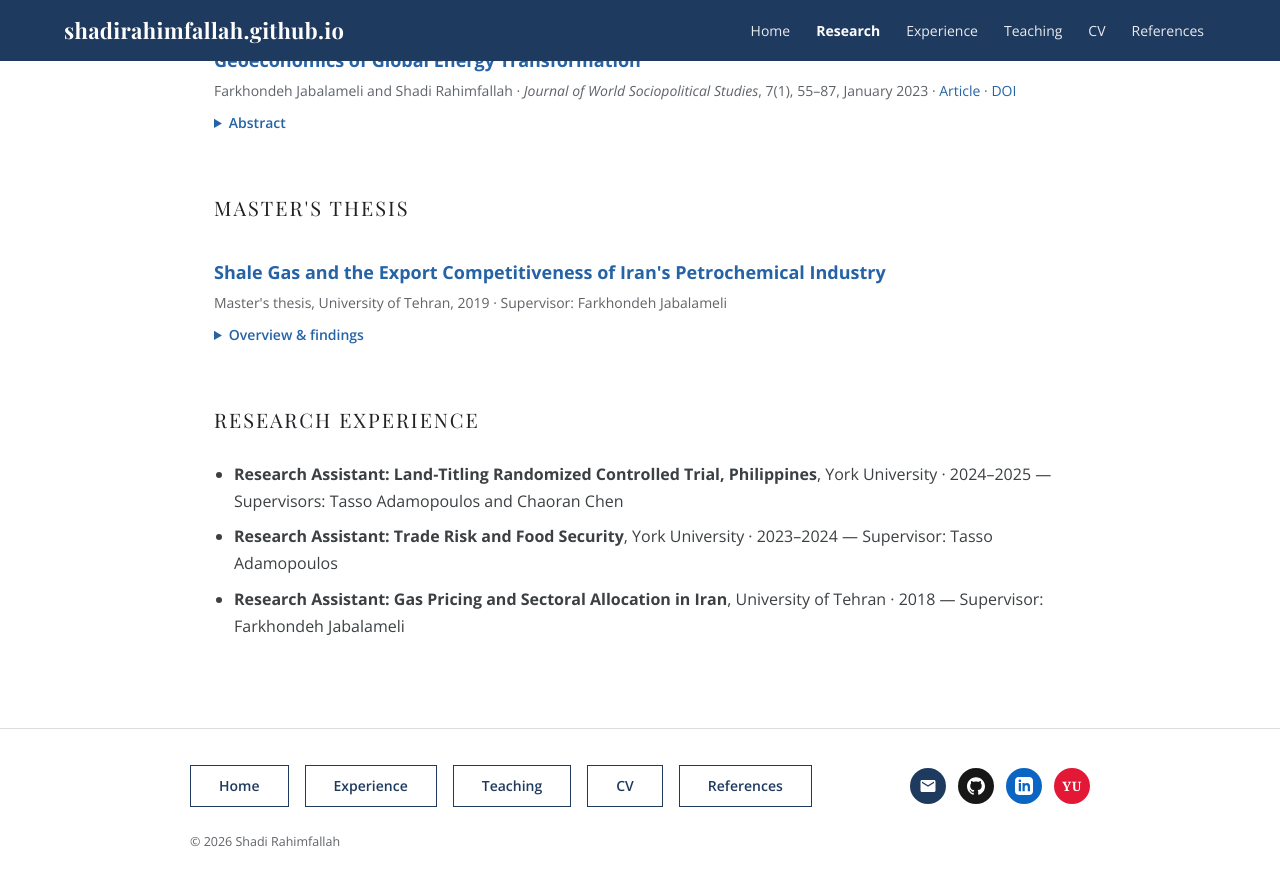
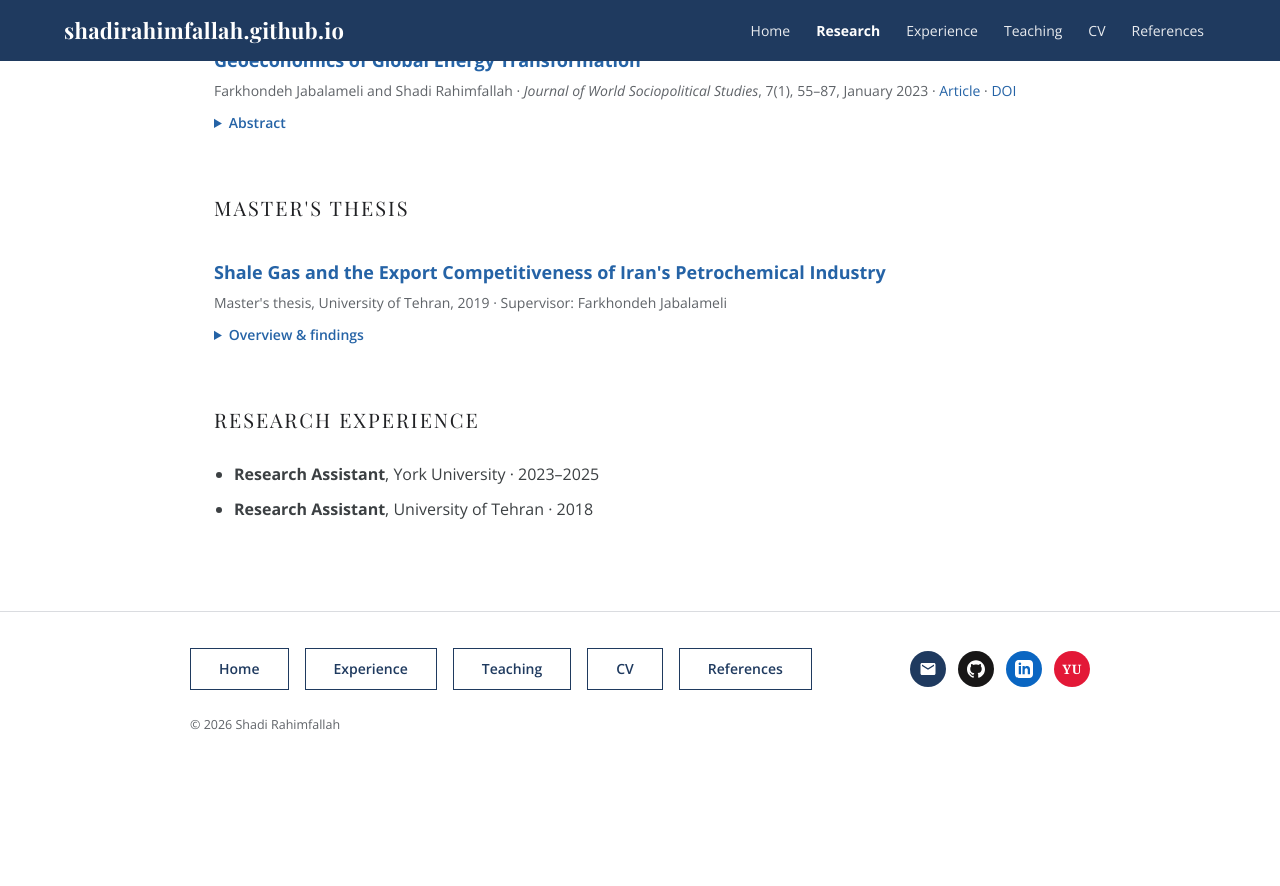
Before and after one commit to ShadiRahimfallah/ShadiRahimfallah.github.io, a Jekyll site: the page research.html, which Jekyll copies as it is, in a window 1280 px wide and 900 px high, scrolled down 1689 px. Shown: the top 886 px of the window. Built offline with Jekyll 4.4.1, drawn with Linux system fonts in a browser that asks for light colours; after the commit the page ends 2472 px from its top, so only the background shows below that.

Commit message:
Add files via upload

```diff
--- a/research.html
+++ b/research.html
@@ -165,12 +165,8 @@
   <h2 class="section">Research Experience</h2>
 
   <ul class="plain">
-    <li><strong>Research Assistant: Land-Titling Randomized Controlled Trial, Philippines</strong>,
-    York University · 2024–2025 — Supervisors: Tasso Adamopoulos and Chaoran Chen</li>
-    <li><strong>Research Assistant: Trade Risk and Food Security</strong>, York University ·
-    2023–2024 — Supervisor: Tasso Adamopoulos</li>
-    <li><strong>Research Assistant: Gas Pricing and Sectoral Allocation in Iran</strong>,
-    University of Tehran · 2018 — Supervisor: Farkhondeh Jabalameli</li>
+    <li><strong>Research Assistant</strong>, York University · 2023–2025</li>
+    <li><strong>Research Assistant</strong>, University of Tehran · 2018</li>
   </ul>
 </main>
 
```
